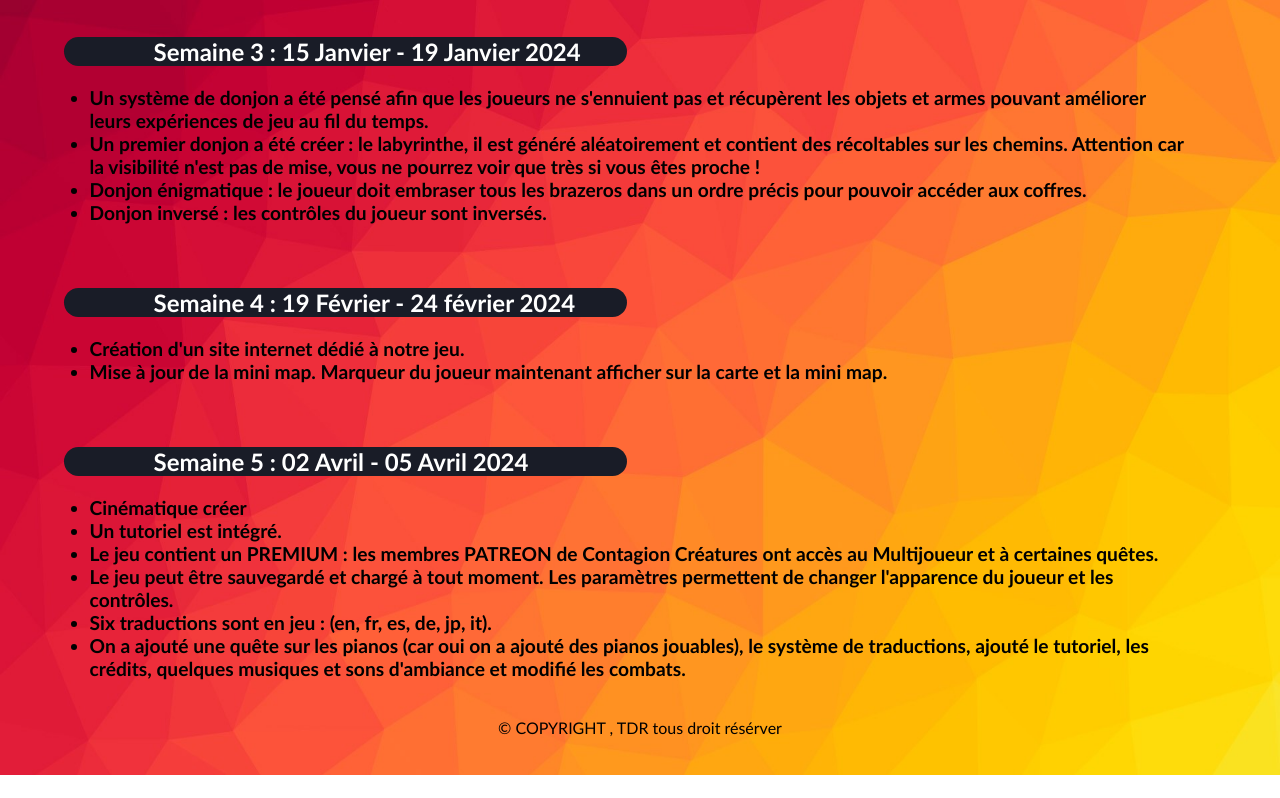
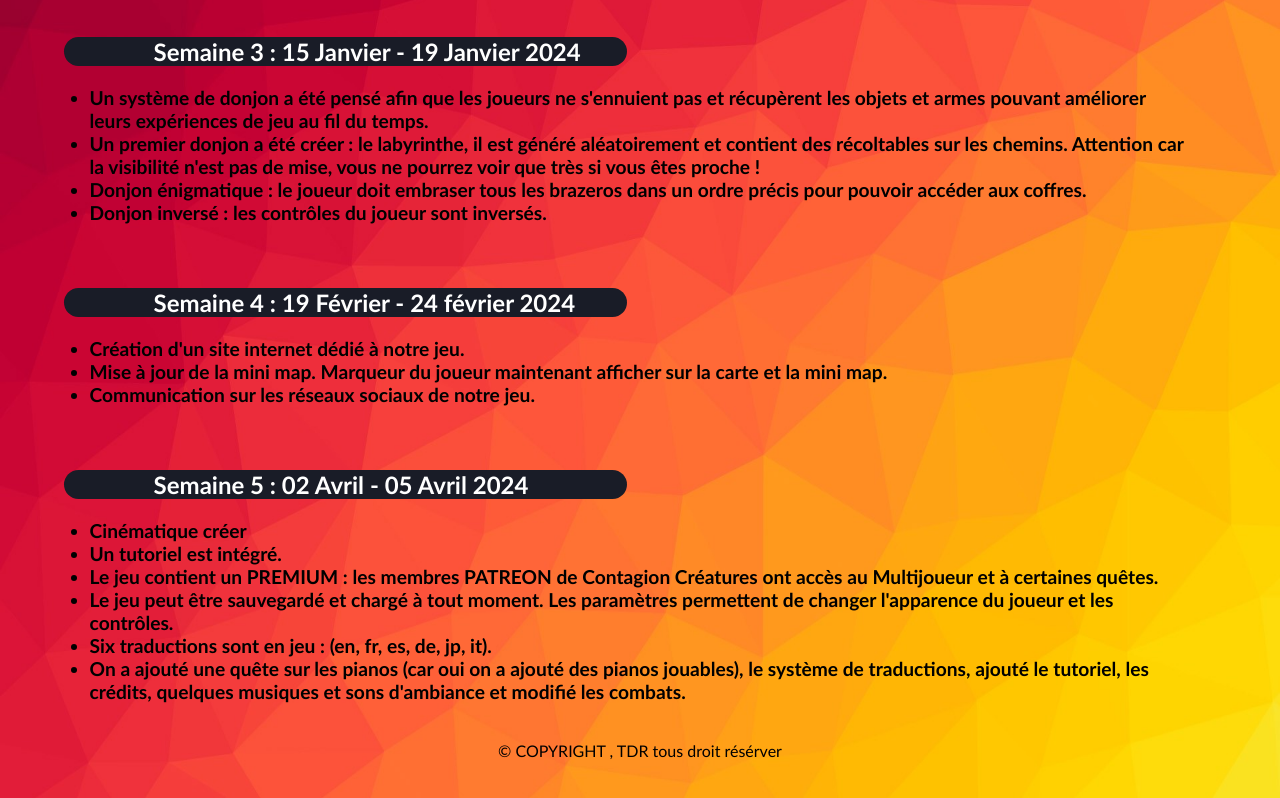
Before and after one commit to NonoIceOff/contagion-creatures-site, a website: page Actualite.html in a window 1280 px wide. Shown: the part 644-1442 px from the top of the page. Before the commit the page ends 1419 px from the top, so only its background shows below. Drawn offline with Linux system fonts and the light colour scheme.

Commit message:
Mise à jour des actus version 4

```diff
--- a/Actualite.html
+++ b/Actualite.html
@@ -104,6 +104,7 @@
 					Mise à jour de la mini map. Marqueur du joueur maintenant afficher sur
 					la carte et la mini map.
 				</li>
+				<li>Communication sur les réseaux sociaux de notre jeu.</li>
 			</ul>
 			<h2>Semaine 5 : 02 Avril - 05 Avril 2024</h2>
 			<ul>
```
